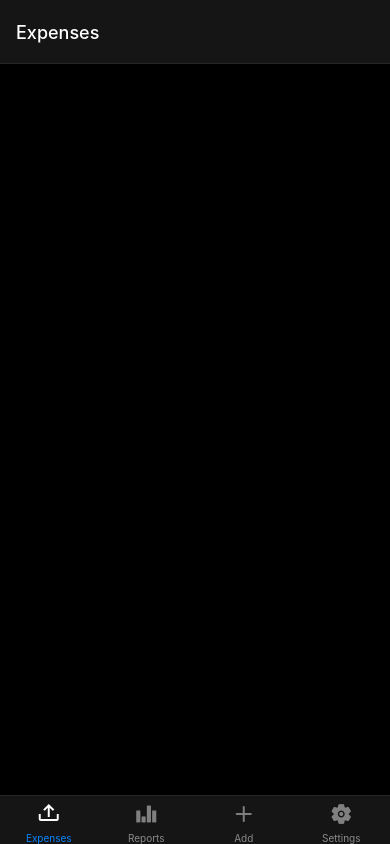
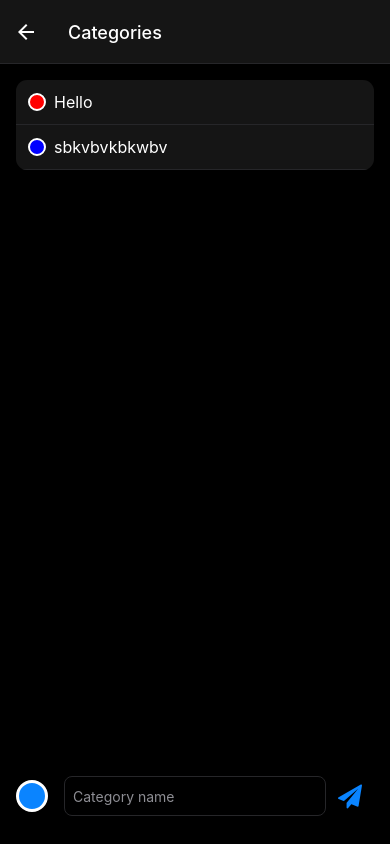
Before and after one commit to anupvernekar31/MoneyMate, a React Native app: screen /Categories in a window 390 px wide. Built offline with nearby package versions, Linux system fonts and the light colour scheme.

Commit message:
implemented category screen

```diff
--- a/App.tsx
+++ b/App.tsx
@@ -1,79 +1,34 @@
 import { StatusBar } from "expo-status-bar";
-import { StyleSheet, Text, View } from "react-native";
 import { NavigationContainer } from "@react-navigation/native";
-import { createBottomTabNavigator } from "@react-navigation/bottom-tabs";
-import { Expenses, Add, Reports, Settings } from "./screens";
 import { theme } from "./theme";
-import { TabBarIcon } from "./components/TabBarIcon";
 
-const Tab = createBottomTabNavigator();
+import { createNativeStackNavigator } from "@react-navigation/native-stack";
+import { Home } from "./screens/Home";
+import Categories from "./screens/Categories";
+import { GestureHandlerRootView } from "react-native-gesture-handler";
+
+const Stack = createNativeStackNavigator();
 
 export default function App() {
   return (
-    <NavigationContainer theme={theme}>
-      <StatusBar style="light" />
-      <Tab.Navigator>
-        <Tab.Screen
-          options={{
-            tabBarIcon: ({ focused }) => {
-              return (
-                <TabBarIcon
-                  color={focused ? "white" : "gray"}
-                  size={24}
-                  type={"expenses"}
-                />
-              );
-            },
-          }}
-          name="Expenses"
-          component={Expenses}
-        />
-        <Tab.Screen
-          options={{
-            tabBarIcon: ({ focused }) => {
-              return (
-                <TabBarIcon
-                  color={focused ? "white" : "gray"}
-                  size={24}
-                  type={"reports"}
-                />
-              );
-            },
-          }}
-          name="Reports"
-          component={Reports}
-        />
-        <Tab.Screen
-          options={{
-            tabBarIcon: ({ focused }) => {
-              return (
-                <TabBarIcon
-                  color={focused ? "white" : "gray"}
-                  size={24}
-                  type={"add"}
-                />
-              );
-            },
-          }}
-          name="Add"
-          component={Add}
-        />
-        <Tab.Screen
-          options={{
-            tabBarIcon: ({ focused }) => {
-              return (
-                <TabBarIcon
-                  color={focused ? "white" : "gray"}
-                  size={24}
-                  type={"settings"}
-                />
-              );
-            },
-          }}
-          name="Settings"
-          component={Settings}
-        />
-      </Tab.Navigator>
-    </NavigationContainer>
+    <GestureHandlerRootView>
+      <NavigationContainer theme={theme}>
+        <StatusBar style="light" />
+        <Stack.Navigator>
+          <Stack.Screen
+            options={{ headerShown: false }}
+            name="Home"
+            component={Home}
+          />
+          <Stack.Screen
+            options={{
+              headerBackTitle: "Back",
+            }}
+            name="Categories"
+            component={Categories}
+          />
+        </Stack.Navigator>
+      </NavigationContainer>
+    </GestureHandlerRootView>
   );
 }
--- /dev/null
+++ b/components/CategoryRow.tsx
@@ -0,0 +1,36 @@
+import { View, Text } from 'react-native';
+import { theme } from '../theme';
+
+export const CategoryRow = ({
+  color,
+  name,
+}: {
+  color: string;
+  name: string;
+}) => (
+  <View
+    style={{
+      display: 'flex',
+      flexDirection: 'row',
+      alignItems: 'center',
+      width: '100%',
+      justifyContent: 'flex-start',
+      padding: 12,
+      borderBottomWidth: 1,
+      borderBottomColor: theme.colors.border,
+      backgroundColor: theme.colors.card,
+    }}
+  >
+    <View
+      style={{
+        backgroundColor: color,
+        width: 18,
+        height: 18,
+        borderRadius: 9,
+        borderWidth: 2,
+        borderColor: 'white',
+      }}
+    />
+    <Text style={{ color: 'white', fontSize: 16, marginLeft: 8 }}>{name}</Text>
+  </View>
+);
--- a/package.json
+++ b/package.json
@@ -11,11 +11,13 @@
   "dependencies": {
     "@react-navigation/bottom-tabs": "^6.5.20",
     "@react-navigation/native": "^6.1.17",
+    "@react-navigation/native-stack": "^6.9.26",
     "@types/react": "~18.2.45",
     "expo": "~50.0.17",
     "expo-status-bar": "~1.11.1",
     "react": "18.2.0",
     "react-native": "0.73.6",
+    "react-native-color-picker": "^0.6.0",
     "react-native-gesture-handler": "^2.16.1",
     "react-native-safe-area-context": "4.8.2",
     "react-native-screens": "~3.29.0",
--- /dev/null
+++ b/screens/Categories.tsx
@@ -0,0 +1,203 @@
+import {
+  View,
+  Text,
+  Button,
+  TouchableOpacity,
+  TextInput,
+  KeyboardAvoidingView,
+  Modal,
+  ScrollView,
+} from "react-native";
+import { ColorPicker, fromHsv } from "react-native-color-picker";
+import React, { useState } from "react";
+import ListItem from "../components/ListItem";
+import { MaterialIcons } from "@expo/vector-icons";
+
+import { Entypo } from "@expo/vector-icons";
+import { theme } from "../theme";
+import { FontAwesome } from "@expo/vector-icons";
+import { RectButton, Swipeable } from "react-native-gesture-handler";
+import { CategoryRow } from "../components/CategoryRow";
+
+const Categories = () => {
+  const [showColorPicker, setShowColorPicker] = useState(false);
+  const [selectedColor, setSelectedColor] = useState(theme.colors.primary);
+  const [newName, setNewName] = useState("");
+
+  const [categories, setCategories] = useState([
+    {
+      id: "1",
+      color: "red",
+      name: "Hello",
+    },
+    {
+      id: "2",
+      color: "blue",
+      name: "sbkvbvkbkwbv",
+    },
+  ]);
+
+  const onSelectColor = (hex: string) => {
+    setSelectedColor(hex);
+  };
+
+  const createCategory = () => {
+    if (newName.length === 0) {
+      return;
+    }
+    setCategories([
+      ...categories,
+      {
+        id: Math.random().toString(),
+        color: selectedColor,
+        name: newName,
+      },
+    ]);
+
+    setNewName("");
+    setSelectedColor(theme.colors.primary);
+  };
+
+  const deleteCategory = (id: any) => {
+    setCategories(categories.filter((item) => item.id !== id));
+  };
+
+  return (
+    <>
+      <KeyboardAvoidingView
+        behavior="height"
+        keyboardVerticalOffset={100}
+        style={{
+          margin: 16,
+          flex: 1,
+        }}
+      >
+        <ScrollView style={{ flex: 1 }}>
+          <View
+            style={{
+              borderRadius: 11,
+              overflow: "hidden",
+            }}
+          >
+            {categories.map(({ id, color, name }) => (
+              <Swipeable
+                key={id}
+                renderRightActions={() => {
+                  return (
+                    <View
+                      style={{
+                        backgroundColor: theme.colors.error,
+                        width: 75,
+                      }}
+                    >
+                      <RectButton
+                        style={{
+                          flex: 1,
+                          alignItems: "center",
+                          justifyContent: "center",
+                        }}
+                        onPress={() => deleteCategory(id)}
+                      >
+                        <MaterialIcons name="delete" size={24} color="white" />
+                      </RectButton>
+                    </View>
+                  );
+                }}
+              >
+                <CategoryRow color={color} name={name} />
+              </Swipeable>
+            ))}
+          </View>
+        </ScrollView>
+
+        <View
+          style={{
+            display: "flex",
+            alignItems: "center",
+            flexDirection: "row",
+            paddingVertical: 8,
+          }}
+        >
+          <TouchableOpacity
+            onPress={() => setShowColorPicker(!showColorPicker)}
+          >
+            <View
+              style={{
+                backgroundColor: selectedColor,
+                width: 32,
+                height: 32,
+                borderRadius: 16,
+                borderWidth: 3,
+                borderColor: "white",
+              }}
+            />
+          </TouchableOpacity>
+          <TextInput
+            placeholder="Category name"
+            placeholderTextColor={theme.colors.textSecondary}
+            onChange={(event) => setNewName(event.nativeEvent.text)}
+            value={newName}
+            style={{
+              color: "white",
+              height: 40,
+              borderColor: theme.colors.border,
+              borderWidth: 1,
+              flex: 1,
+              borderRadius: 8,
+              paddingLeft: 8,
+              marginLeft: 16,
+            }}
+          />
+          <TouchableOpacity
+            onPress={createCategory}
+            style={{
+              padding: 12,
+            }}
+          >
+            <FontAwesome name="send" size={24} color={theme.colors.primary} />
+          </TouchableOpacity>
+        </View>
+      </KeyboardAvoidingView>
+
+      <Modal
+        transparent
+        visible={showColorPicker}
+        animationType="slide"
+        onRequestClose={() => setShowColorPicker(false)}
+      >
+        <View
+          style={{
+            flex: 1,
+            display: "flex",
+            justifyContent: "center",
+            alignItems: "center",
+            padding: 24,
+            backgroundColor: "rgba(0, 0, 0, 0.5)",
+          }}
+        >
+          <View
+            style={{
+              padding: 24,
+              width: "100%",
+              justifyContent: "center",
+              alignItems: "center",
+              backgroundColor: theme.colors.card,
+              overflow: "hidden",
+              borderRadius: 12,
+            }}
+          >
+            <ColorPicker
+              hideSliders
+              color={selectedColor}
+              onColorChange={(color) => onSelectColor(fromHsv(color))}
+              style={{ width: "100%", height: 300 }}
+            />
+            <Button onPress={() => setShowColorPicker(false)} title="Select" />
+          </View>
+        </View>
+      </Modal>
+    </>
+  );
+};
+
+export default Categories;
--- /dev/null
+++ b/screens/Home.tsx
@@ -0,0 +1,64 @@
+import { TouchableOpacity } from "react-native";
+import { createBottomTabNavigator } from "@react-navigation/bottom-tabs";
+import MaterialCommunityIcons from "@expo/vector-icons/MaterialCommunityIcons";
+
+import { Expenses, Reports, Add, Settings } from "../screens";
+import { TabBarIcon } from "../components/TabBarIcon";
+import { theme } from "../theme";
+import React, { useRef } from "react";
+
+const Tab = createBottomTabNavigator();
+
+export const Home = () => {
+  return (
+    <Tab.Navigator
+      screenOptions={{
+        tabBarStyle: {
+          backgroundColor: theme.colors.card,
+        },
+      }}
+    >
+      <Tab.Screen
+        options={{
+          tabBarIcon: (props) => <TabBarIcon {...props} type="expenses" />,
+        }}
+        name="Expenses"
+        component={Expenses}
+      />
+      <Tab.Screen
+        options={{
+          tabBarIcon: (props) => <TabBarIcon {...props} type="reports" />,
+          headerRight: () => (
+            <TouchableOpacity
+              // onPress={() => reportsSheetRef.current.expand()}
+              style={{ marginRight: 16 }}
+            >
+              <MaterialCommunityIcons
+                name="calendar-month-outline"
+                size={24}
+                color={theme.colors.primary}
+              />
+            </TouchableOpacity>
+          ),
+        }}
+        name="Reports"
+        component={Reports}
+      />
+
+      <Tab.Screen
+        options={{
+          tabBarIcon: (props) => <TabBarIcon {...props} type="add" />,
+        }}
+        name="Add"
+        component={Add}
+      />
+      <Tab.Screen
+        options={{
+          tabBarIcon: (props) => <TabBarIcon {...props} type="settings" />,
+        }}
+        name="Settings"
+        component={Settings}
+      />
+    </Tab.Navigator>
+  );
+};
--- a/screens/Settings.tsx
+++ b/screens/Settings.tsx
@@ -3,8 +3,10 @@ import React from "react";
 import ListItem from "../components/ListItem";
 import { Entypo } from "@expo/vector-icons";
 import { theme } from "../theme";
+import { useNavigation } from "@react-navigation/native";
 
 export const Settings = () => {
+    const navigation = useNavigation();
   return (
     <View
       style={{
@@ -15,7 +17,7 @@ export const Settings = () => {
     >
       <ListItem
         label="Categories"
-        onClick={() => {}}
+        onClick={() => navigation.navigate("Categories")}
         detail={
           <Entypo
             name="chevron-small-right"
--- a/theme/index.ts
+++ b/theme/index.ts
@@ -10,7 +10,7 @@ export const theme = {
     border: "#262629",
     notification: "#0A84FF",
     error: "#FF453A",
-    //textPrimary: "#FFFFFF",
-    //textSecondary: "#EBEBF599",
+    textPrimary: "#FFFFFF",
+    textSecondary: "#EBEBF599",
   },
 };
```
Also changed, not shown: 1 other file (tests, documents, lock files or other folders).
